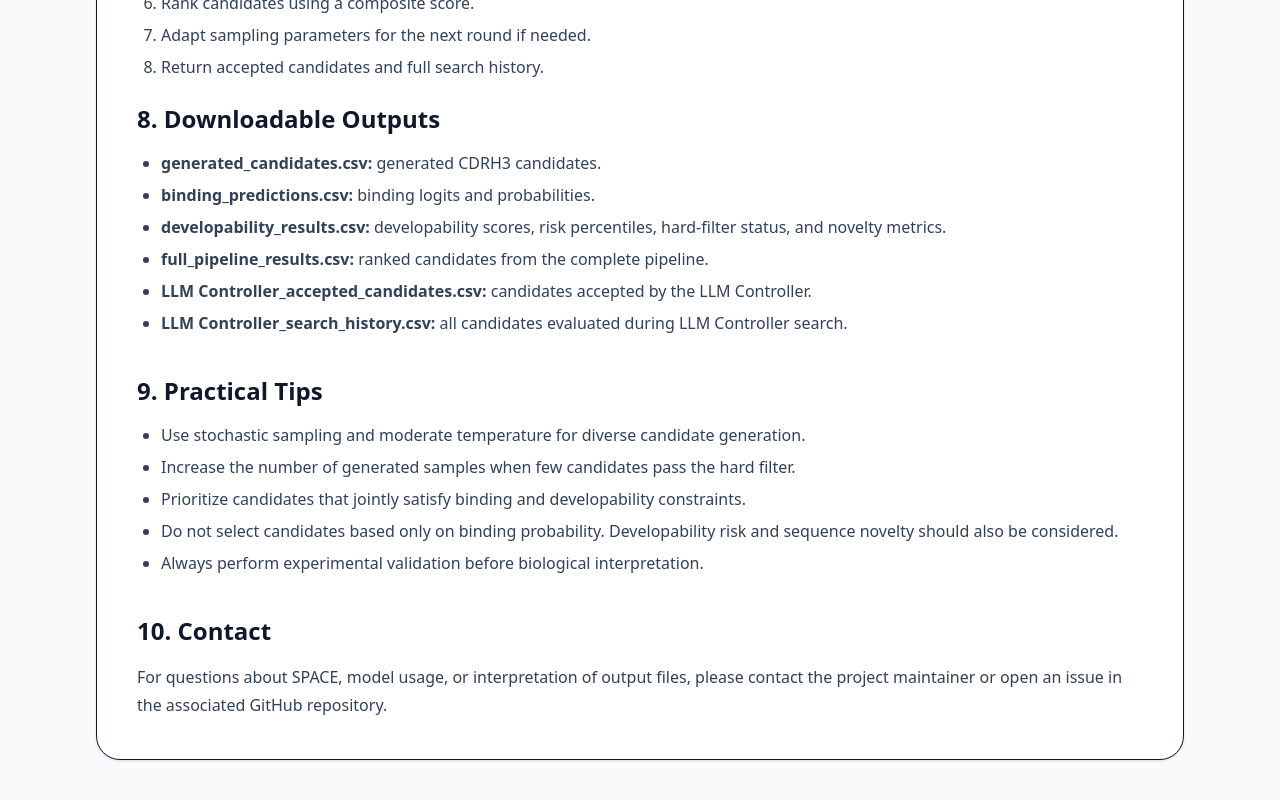
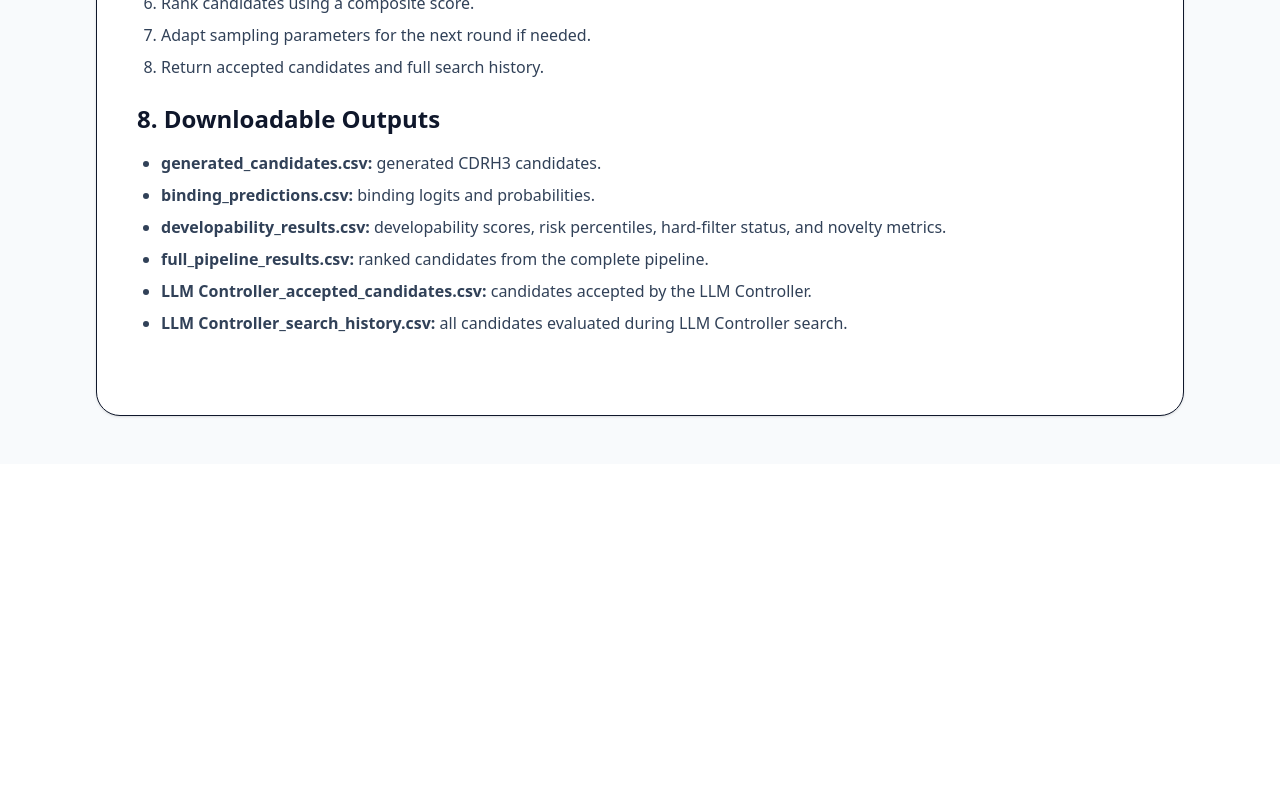
Before and after one commit to Fanxu-alt/Antibody-Design, a Next.js app in the folder frontend/: page /help in a window 1280 px wide. Shown: the part 3601-4401 px from the top of the page. After the commit the page ends 4065 px from the top, so only its background shows below. Built offline with nearby package versions, Linux system fonts and the light colour scheme; no server answers.

Commit message:
Update page.tsx

```diff
--- a/frontend/app/help/page.tsx
+++ b/frontend/app/help/page.tsx
@@ -282,38 +282,6 @@ export default function HelpPage() {
             </li>
           </ul>
 
-          <h2 className="mb-4 text-2xl font-bold">9. Practical Tips</h2>
-
-          <ul className="mb-10 list-disc space-y-2 pl-6 text-slate-700">
-            <li>
-              Use stochastic sampling and moderate temperature for diverse
-              candidate generation.
-            </li>
-            <li>
-              Increase the number of generated samples when few candidates pass
-              the hard filter.
-            </li>
-            <li>
-              Prioritize candidates that jointly satisfy binding and
-              developability constraints.
-            </li>
-            <li>
-              Do not select candidates based only on binding probability.
-              Developability risk and sequence novelty should also be considered.
-            </li>
-            <li>
-              Always perform experimental validation before biological
-              interpretation.
-            </li>
-          </ul>
-
-          <h2 className="mb-4 text-2xl font-bold">10. Contact</h2>
-
-          <p className="leading-7 text-slate-700">
-            For questions about SPACE, model usage, or interpretation of output
-            files, please contact the project maintainer or open an issue in the
-            associated GitHub repository.
-          </p>
         </div>
       </section>
     </main>
```
